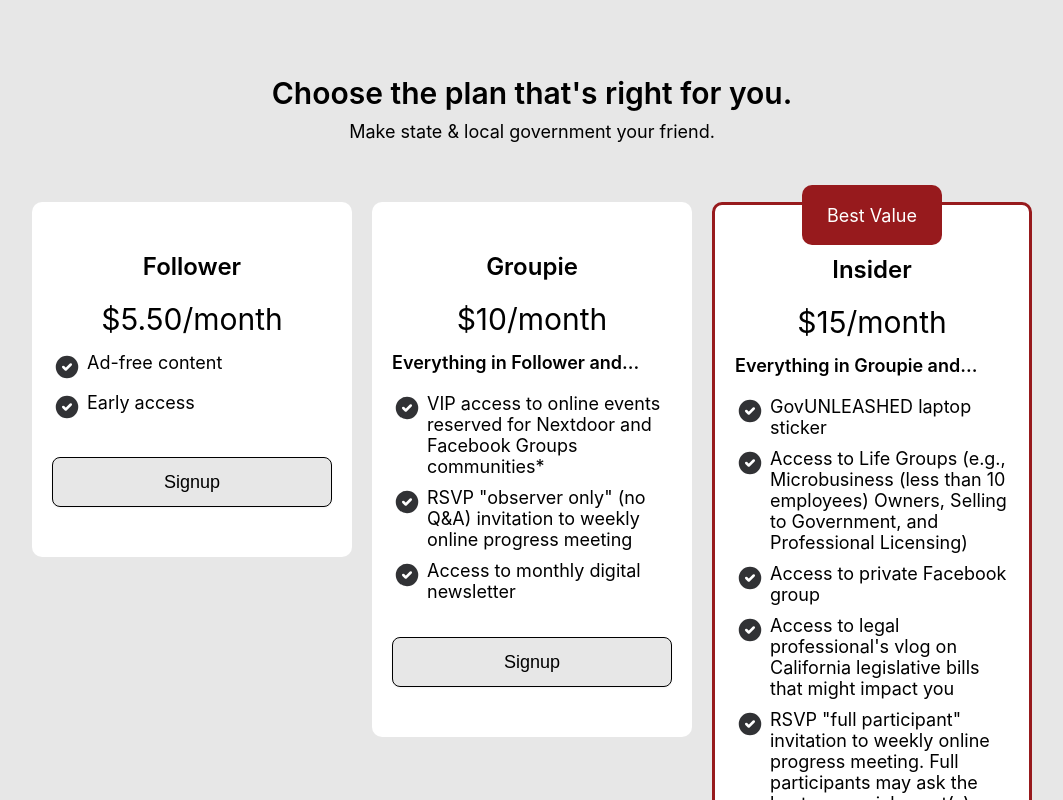
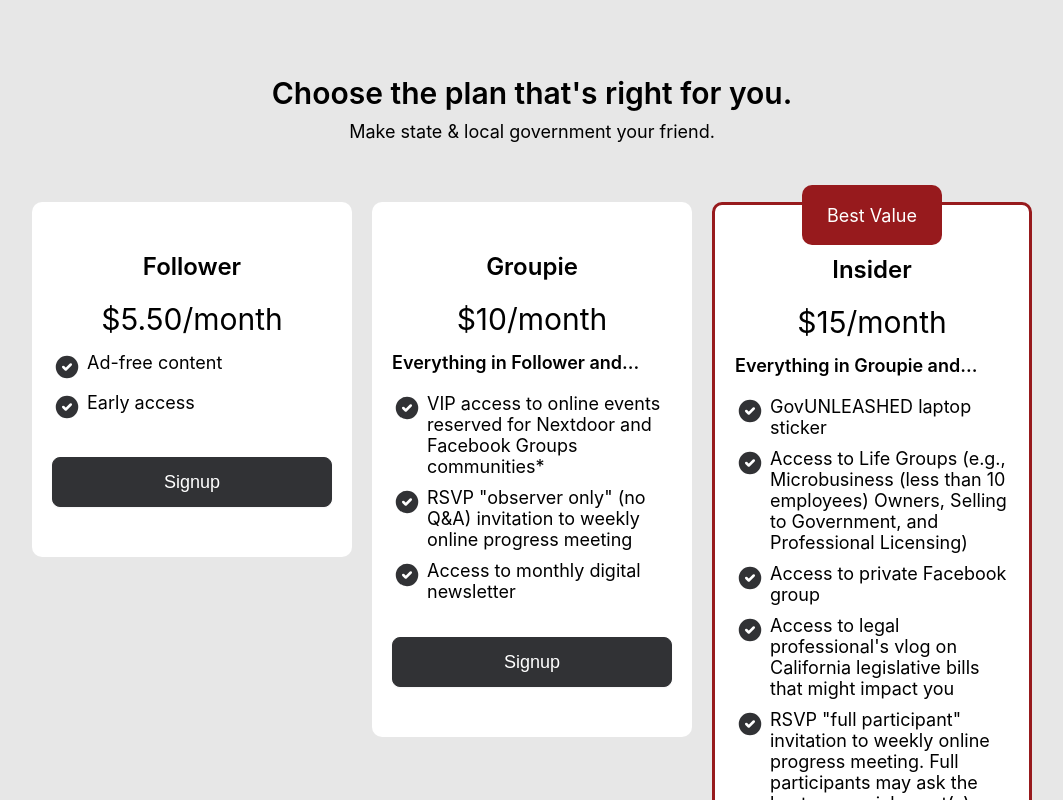
Before and after one commit to AhmedTohamy01/woodrow-task, a Next.js app: page / in a window 1280 px wide. Shown: the top 800 px of the page, without its empty margins (108-1171 px from the left). Built offline with nearby package versions, Linux system fonts and the light colour scheme.

Commit message:
feat [HomeCompound] : update buttons colors

```diff
--- a/src/compounds/HomeCompound.jsx
+++ b/src/compounds/HomeCompound.jsx
@@ -216,9 +216,9 @@ const SignupButton = styled.button`
   width: 100%;
   height: 50px;
   padding: 10px 16px;
-  background: #e7e7e7;
-  color: black;
-  border: 1px solid black;
+  background: #313235;
+  color: white;
+  border: 1px solid #313235;
   box-shadow: 0px 1px 2px rgba(16, 24, 40, 0.05);
   border-radius: 8px;
   cursor: pointer;
@@ -229,7 +229,7 @@ const SignupButton = styled.button`
 
   :hover {
     background: #971a1d;
-    color: white;
+    border: 1px solid #971a1d;
   }
 `
 
```
